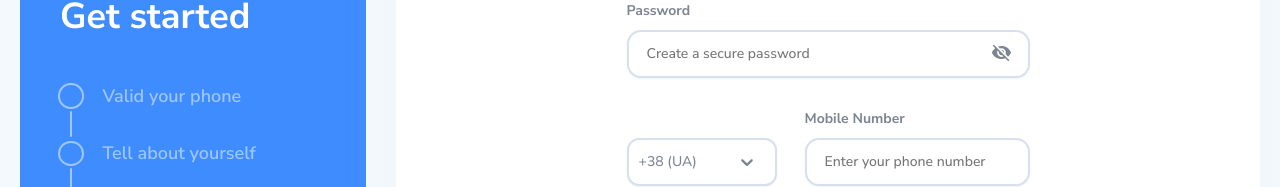
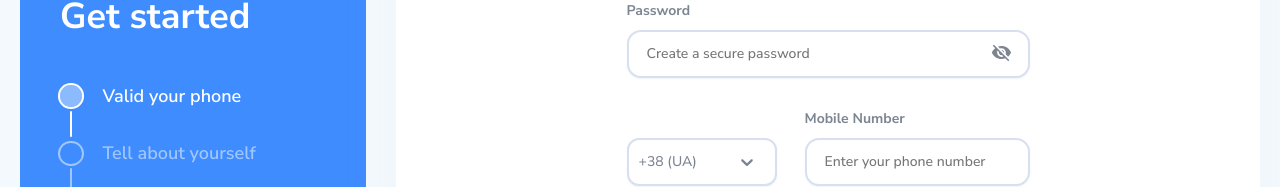
Before and after one commit to Roman-Chaban/crm-workroom-app, a Next.js app: page /auth/registration in a window 1280 px wide. Shown: the part 276-463 px from the top of the page. Built offline with nearby package versions, Linux system fonts and the light colour scheme.

Commit message:
Fixed prettier styles, and refactored NavView props

```diff
--- a/src/components/auth/ServiceDetails/ServiceDetailsForm.tsx
+++ b/src/components/auth/ServiceDetails/ServiceDetailsForm.tsx
@@ -7,7 +7,7 @@ import Select, { SingleValue } from 'react-select';
 import { Input, SignInNav } from '@/components/index';
 import customStyles from '@/components/ui/Select/selectStyles';
 
-import { ServicesOption } from '@/interfaces/servicesSelect';
+import { ServiceOption } from '@/interfaces/servicesSelect';
 import { serviceBusinessOptions } from '@/constants/service-business';
 import { ServiceDetailsFormButtons } from './ServiceDetailsFormButtons';
 import { ServicesDetails } from '@/types/servicesDetails';
@@ -33,7 +33,7 @@ export const ServiceDetailsForm: FC<ServiceDetailsFormProps> = ({ currentStep })
     dispatch(setCompanyName(event.target.value));
   };
 
-  const handleBusinessDirectionChange = (selectedOption: SingleValue<ServicesOption>) => {
+  const handleBusinessDirectionChange = (selectedOption: SingleValue<ServiceOption>) => {
     if (selectedOption) {
       dispatch(setSelectedBusinessDirection(selectedOption));
     }
--- a/src/components/auth/ServiceSelection/ServiceSelectionForm.tsx
+++ b/src/components/auth/ServiceSelection/ServiceSelectionForm.tsx
@@ -10,7 +10,7 @@ import { Container, SignInNav } from '@/components/index';
 
 import Select, { SingleValue } from 'react-select';
 
-import { optionsForWhy, optionsForDescription, ServicesOption } from '@/interfaces/servicesSelect';
+import { optionsForWhy, optionsForDescription, ServiceOption } from '@/interfaces/servicesSelect';
 
 import { toast, Toaster } from 'react-hot-toast';
 
@@ -31,14 +31,14 @@ export const ServiceSelectionForm: FC<ServiceSelectionFormProps> = ({ currentSte
 
   const { usagePurpose, personBestDescriptor } = useAppSelector((state) => state.serviceSelection);
 
-  const handleChangeServicesForWhyOption = (newValue: SingleValue<ServicesOption>) => {
+  const handleChangeServicesForWhyOption = (newValue: SingleValue<ServiceOption>) => {
     if (newValue) {
       dispatch(setUsagePurpose(newValue.value));
       saveToLocalStorage('usagePurpose', newValue.value);
     }
   };
 
-  const handleChangeDescriptionOption = (newValue: SingleValue<ServicesOption>) => {
+  const handleChangeDescriptionOption = (newValue: SingleValue<ServiceOption>) => {
     if (newValue) {
       dispatch(setPersonDescriptor(newValue.value));
       saveToLocalStorage('personBestDescriptor', newValue.value);
--- a/src/components/auth/UserDetailsSidebar/StepsListItem.tsx
+++ b/src/components/auth/UserDetailsSidebar/StepsListItem.tsx
@@ -14,8 +14,14 @@ interface StepsListItemProps {
 export const StepsListItem: FC<StepsListItemProps> = ({ step, currentStep }) => {
   const isActive = currentStep === step.id;
   const isCompleted = currentStep > step.id;
+  const isFirstStepActive = isActive && step.id === 1;
+
   return (
-    <li className={`${styles['stepsListItem']} ${isCompleted ? styles['activeText'] : ''} `}>
+    <li
+      className={`${styles['stepsListItem']} ${
+        isCompleted ? styles['completed'] : ''
+      } ${isFirstStepActive ? styles['firstStepActive'] : ''}`}
+    >
       <span
         className={`${styles['stepsListItemCircle']} ${
           isActive ? styles['active'] : ''
--- a/src/components/auth/UserDetailsSidebar/UserDetailsSidebar.module.scss
+++ b/src/components/auth/UserDetailsSidebar/UserDetailsSidebar.module.scss
@@ -44,6 +44,19 @@
     align-items: center;
     gap: 21px;
     position: relative;
+
+    &.firstStepActive {
+      color: color.$color-white-primary;
+
+      .stepsListItemCircle {
+        outline-color: color.$color-white-primary;
+        background: rgba(color.$color-white-primary, 0.4);
+
+        &::before {
+          background: color.$color-white-primary;
+        }
+      }
+    }
 
     &:last-child > .stepsListItemCircle::before {
       content: none;
--- a/src/components/home/NavView/NavView.tsx
+++ b/src/components/home/NavView/NavView.tsx
@@ -6,21 +6,19 @@ import Image from 'next/image';
 import styles from './NavView.module.scss';
 
 interface NavViewProps {
-  props: {
-    title: string;
-    link: string;
-  };
+  title: string;
+  link: string;
 }
 
-export const NavView: FC<NavViewProps> = ({ props }) => {
+export const NavView: FC<NavViewProps> = ({ title, link }) => {
   return (
     <div className={styles['NavViewContainer']}>
-      <h2 className={styles['NavViewTitle']}>{props.title}</h2>
+      <h2 className={styles['NavViewTitle']}>{title}</h2>
       <Link
         href={'/'}
         className={styles['NavViewLink']}
       >
-        {props.link}{' '}
+        {link}{' '}
         <Image
           src={'/icons/projects-icons/arrow-right.svg'}
           alt="Arrow Icon"
--- a/src/components/home/Projects/Projects.tsx
+++ b/src/components/home/Projects/Projects.tsx
@@ -22,7 +22,10 @@ export const Projects: FC = () => {
   return (
     <div className={styles['projects']}>
       <div className={styles['projectsContainer']}>
-        <NavView props={{ link: 'View all', title: 'Projects' }} />
+        <NavView
+          link={'View all'}
+          title={'Projects'}
+        />
         <ul className={styles['projectsItems']}>
           {projectsItemsList.map((item) => (
             <ProjectItem
--- a/src/constants/service-business.ts
+++ b/src/constants/service-business.ts
@@ -1,28 +1,28 @@
-import { ServicesOption } from "@/interfaces/servicesSelect";
+import { ServiceOption } from '@/interfaces/servicesSelect';
 
-export const serviceBusinessOptions: ServicesOption[] = [
+export const serviceBusinessOptions: ServiceOption[] = [
   {
-    label: "IT and Programming",
-    value: "it and programming",
+    label: 'IT and Programming',
+    value: 'it and programming',
   },
   {
-    label: "Marketing and Advertising",
-    value: "marketing and advertising",
+    label: 'Marketing and Advertising',
+    value: 'marketing and advertising',
   },
   {
-    label: "Finance and Accounting",
-    value: "finance and accounting",
+    label: 'Finance and Accounting',
+    value: 'finance and accounting',
   },
   {
-    label: "Education and Training",
-    value: "education and training",
+    label: 'Education and Training',
+    value: 'education and training',
   },
   {
-    label: "Retail and E-commerce",
-    value: "retail and e-commerce",
+    label: 'Retail and E-commerce',
+    value: 'retail and e-commerce',
   },
   {
-    label: "Transportation and Logistics",
-    value: "transportation and logistics",
+    label: 'Transportation and Logistics',
+    value: 'transportation and logistics',
   },
 ];
--- a/src/hooks/useAppSelector.ts
+++ b/src/hooks/useAppSelector.ts
@@ -1,5 +1,5 @@
-import { RootState } from "@/store/store";
+import { RootState } from '@/store/store';
 
-import { TypedUseSelectorHook, useSelector } from "react-redux";
+import { TypedUseSelectorHook, useSelector } from 'react-redux';
 
 export const useAppSelector: TypedUseSelectorHook<RootState> = useSelector;
--- a/src/interfaces/servicesSelect.ts
+++ b/src/interfaces/servicesSelect.ts
@@ -1,9 +1,11 @@
-export interface ServicesOption {
+export interface ServiceOption {
   value: string;
   label: string;
 }
 
-export const optionsForWhy: ServicesOption[] = [
+export type ServiceOptions = ServiceOption[];
+
+export const optionsForWhy: ServiceOptions = [
   { value: 'work', label: 'Work' },
   { value: 'education', label: 'Education' },
   { value: 'personal', label: 'Personal Use' },
@@ -12,7 +14,7 @@ export const optionsForWhy: ServicesOption[] = [
   { value: 'other', label: 'Other' },
 ];
 
-export const optionsForDescription: ServicesOption[] = [
+export const optionsForDescription: ServiceOptions = [
   { value: 'business_owner', label: 'Business Owner' },
   { value: 'student', label: 'Student' },
   { value: 'freelancer', label: 'Freelancer' },
--- a/src/store/slices/ServiceDetailsSlice.ts
+++ b/src/store/slices/ServiceDetailsSlice.ts
@@ -1,10 +1,10 @@
-import { ServicesOption } from '@/interfaces/servicesSelect';
+import { ServiceOption } from '@/interfaces/servicesSelect';
 import { createSlice, PayloadAction } from '@reduxjs/toolkit';
 
 interface ServiceDetailsState {
   companyName: string;
   selectedTeamSize: string;
-  selectedBusinessDirection: ServicesOption;
+  selectedBusinessDirection: ServiceOption;
 }
 
 const initialState: ServiceDetailsState = {
@@ -23,7 +23,7 @@ const serviceDetailsSlice = createSlice({
     setSelectedTeamSize: (state, action: PayloadAction<string>) => {
       state.selectedTeamSize = action.payload;
     },
-    setSelectedBusinessDirection: (state, action: PayloadAction<ServicesOption>) => {
+    setSelectedBusinessDirection: (state, action: PayloadAction<ServiceOption>) => {
       state.selectedBusinessDirection = action.payload;
     },
   },
```
Also changed, not shown: src/constants/services-select.ts (+48 -53 lines).
